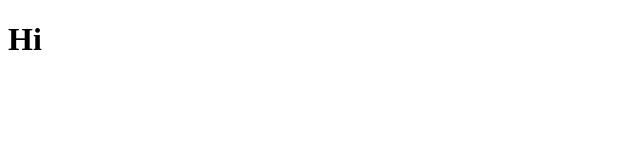
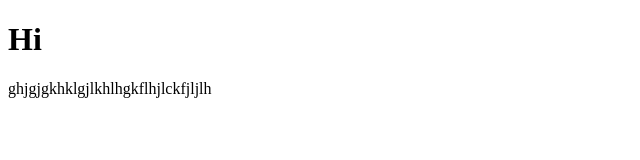
Before and after one commit to LilyBorovyk/My_First_Project, a plain HTML site: page index.html in a window 1280 px wide. Shown: the whole page, without its empty margins (0-640 px from the left). Drawn offline with Linux system fonts and the light colour scheme.

Commit message:
Add a new paragraph

```diff
--- a/index.html
+++ b/index.html
@@ -8,5 +8,6 @@
 </head>
 <body>
     <h1>Hi</h1>
+    <p>ghjgjgkhklgjlkhlhgkflhjlckfjljlh</p>
 </body>
 </html>
```
